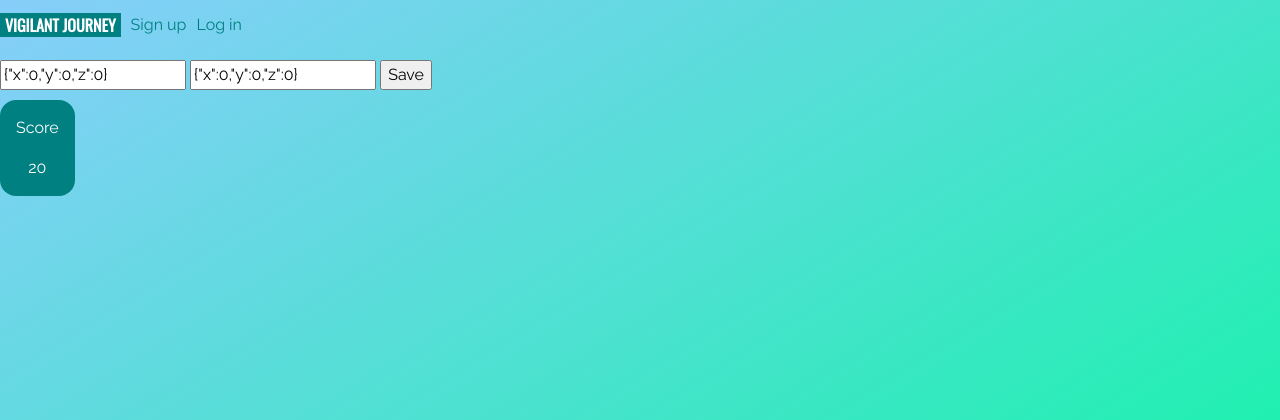
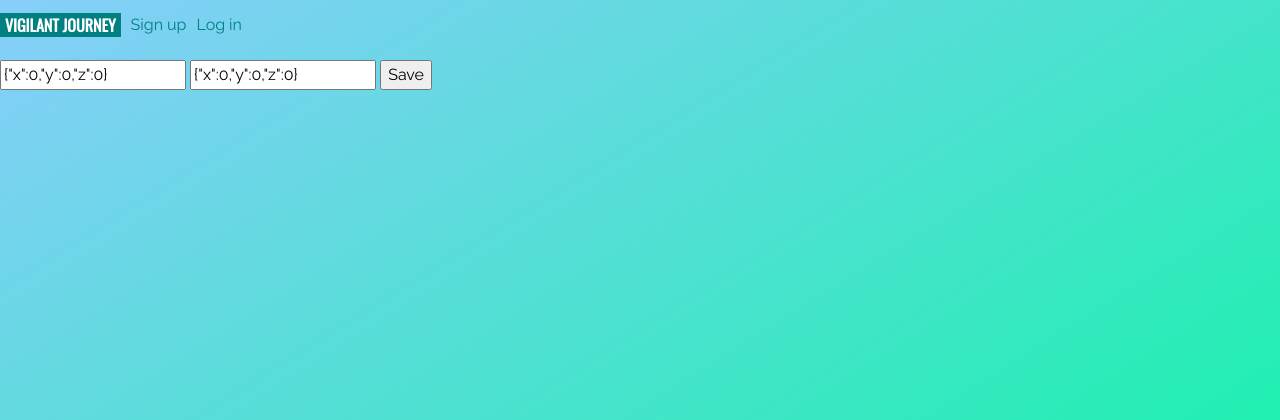
Before and after one commit to caxon/vigilant-journey, a Django app: page /game/ in a window 1280 px wide. Shown: the top 420 px of the page. Run offline with Django 3.2, Linux system fonts and the light colour scheme; some libraries are stand-ins or nearby versions.

Commit message:
Revert "overlay"
This reverts commit 44c0589efdccda94ee394ad93bea415ac159fa19.

```diff
--- a/Backend307/static/style.css
+++ b/Backend307/static/style.css
@@ -29,10 +29,6 @@ h1{
 .stat {
   background: #ffa700
 }
-.overlay {
-  background:teal;
-}
-
 .hist{
   max-width: 100%;
   background:teal
--- a/Backend307/templates/gamestate/room.html
+++ b/Backend307/templates/gamestate/room.html
@@ -10,10 +10,7 @@
 					<input type="submit" value="Save" id="Save">
 				</form>
 		</div>
-		<div style="margin: auto; left:0px; top:100px; position:fixed;" class="overlay p-3 mb-2 text-white form-rounded">
-			<p class="lab"> Score </p>
-			<p class="count centre" id="score">20</p>
-		</div>
+
 
 	<script type="x-shader/x-vertex" id="vertexShader">
 
```
